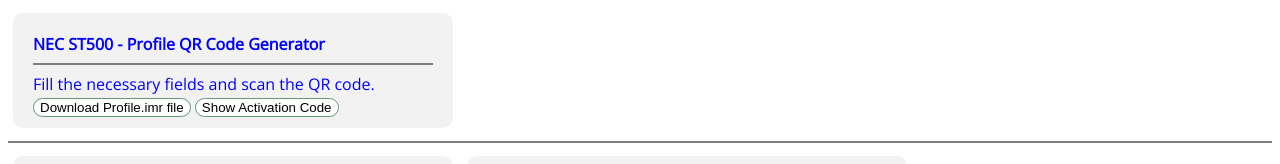
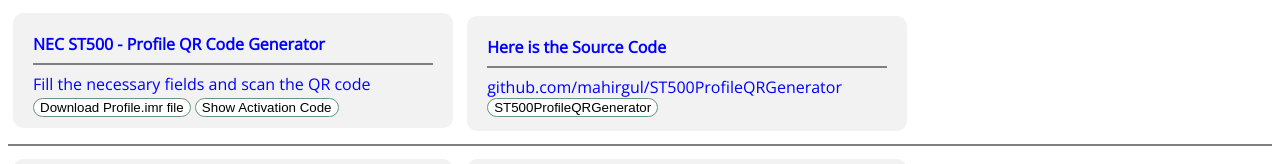
Before and after one commit to mahirgul/ST500ProfileQRGenerator, a website: page index.html in a window 1280 px wide. Shown: the top 164 px of the page. Drawn offline with nearby package versions, Linux system fonts and the light colour scheme.

Commit message:
Source code link added

```diff
--- a/index.html
+++ b/index.html
@@ -1,13 +1,14 @@
 <html xmlns="http://www.w3.org/1999/xhtml" xml:lang="en" lang="en">
+
 <head>
 	<meta http-equiv="content-type" content="application/javascript; charset=utf-8">
 	<meta http-equiv="content-type" content="text/html; charset=utf-8">
 
 	<meta name="viewport" content="width=device-width, initial-scale=1.0">
-	<meta name="description" content="NEC ST500 QR Code"/>
-	<meta property="og:title" content="NEC ST500 QR Code"/>
-	<meta property="og:url" content="http://mhrgl.com"/>
-	<meta property="og:image" content="http://mhrgl.com/nec.png"/>
+	<meta name="description" content="NEC ST500 QR Code" />
+	<meta property="og:title" content="NEC ST500 QR Code" />
+	<meta property="og:url" content="http://mhrgl.com" />
+	<meta property="og:image" content="http://mhrgl.com/nec.png" />
 	<meta property="og:type" content="article" />
 	<meta property="og:locale" content="en_GB" />
 	<meta property="og:description" content="NEC ST500 QR Code Generator">
@@ -24,20 +25,28 @@
 
 
 </head>
+
 <body>
 	<div style="height: 75px;">
 		<b> NEC ST500 - Profile QR Code Generator </b>
 		<hr>
-Fill the necessary fields and scan the QR code.
-<button id="savebtn" onclick="kaydet()" >Download Profile.imr file</button>
-<button id="actcodebtn" onclick="hideDiv()" >Show Activation Code</button>
+		Fill the necessary fields and scan the QR code
+		<button id="savebtn" onclick="kaydet()">Download Profile.imr file</button>
+		<button id="actcodebtn" onclick="hideDiv()">Show Activation Code</button>
 
 
 	</div>
+	<div style="height: 75px;">
+		<b> Here is the Source Code </b>
+		<hr>
+		github.com/mahirgul/ST500ProfileQRGenerator
+		<button onclick="window.location.href='https://github.com/mahirgul/ST500ProfileQRGenerator';">
+			ST500ProfileQRGenerator</button>
+	</div>
 	<hr>
 
-<div id="setings" >
-	<b>Settings:	</b>
+	<div id="setings">
+		<b>Settings: </b>
 		<hr>
 		<table>
 			<tr>
@@ -101,8 +110,8 @@
 		</table>
 	</div>
 
-<div id="qrcode" >
-	<b>Profile QR:	</b>
+	<div id="qrcode">
+		<b>Profile QR: </b>
 		<hr>
 	</div>
 
```
Lines whose indentation alone changed are shown as unchanged.
